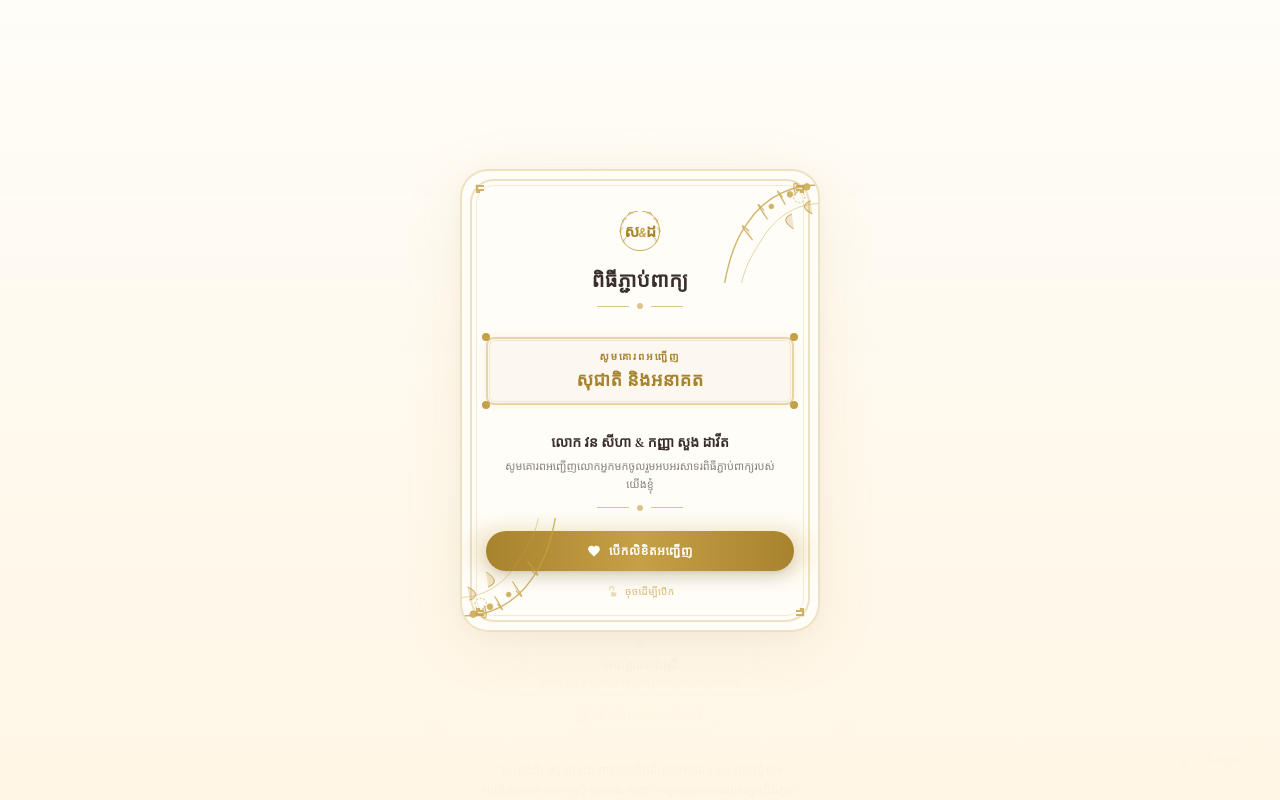
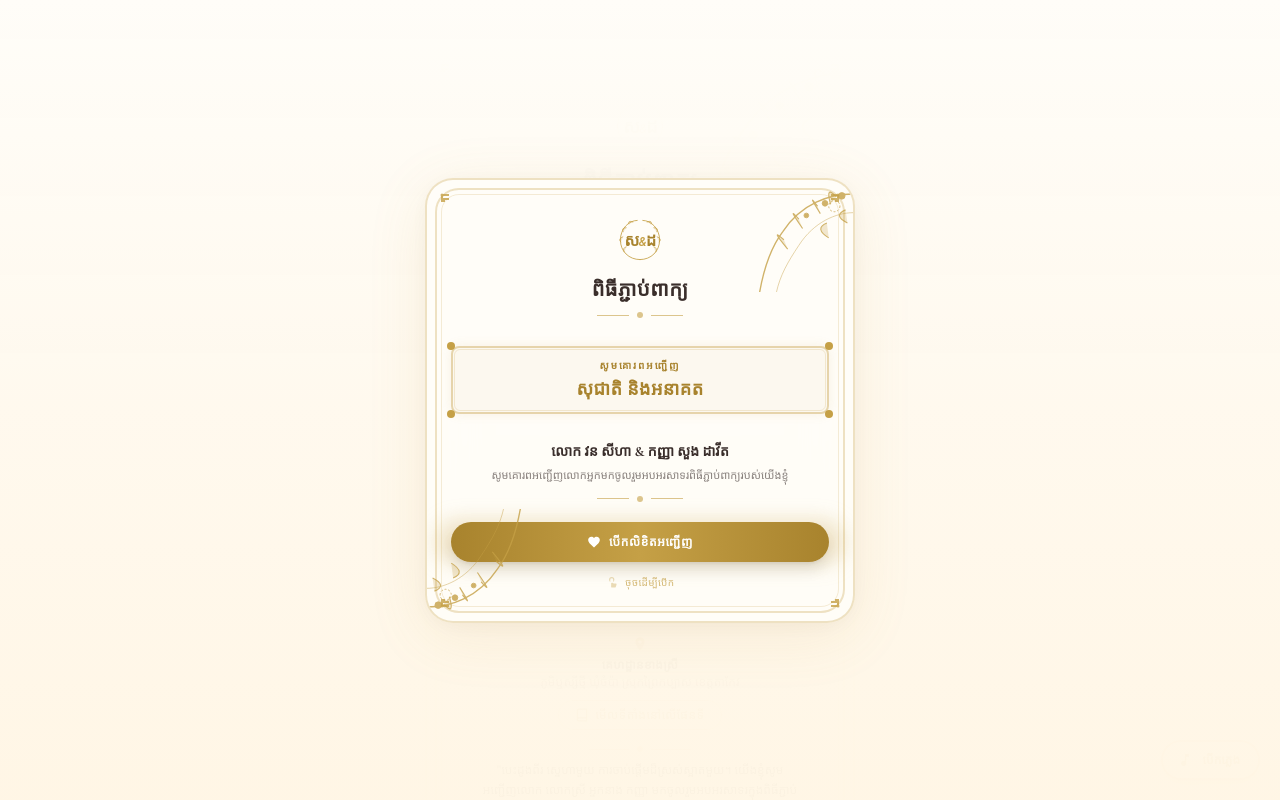
Before and after one commit to seyhavorn/engagement-app, a Vue app: page /#/ in a window 1280 px wide. Shown: the top 800 px of the page. Built offline with nearby package versions, Linux system fonts and the light colour scheme; a web font is replaced by a local one.

Commit message:
Add Generate Link

```diff
--- a/src/components/OpenEnvelopeModal.vue
+++ b/src/components/OpenEnvelopeModal.vue
@@ -52,7 +52,7 @@ const handleOpen = () => {
       v-if="!isOpen"
       @touchmove.prevent
       @wheel.prevent
-      class="fixed inset-0 z-50 flex items-center justify-center p-4 select-none touch-none overflow-hidden"
+      class="fixed inset-0 z-50 flex items-center justify-center p-3 select-none touch-none overflow-hidden"
       :class="
         theme === 'v1'
           ? 'bg-gradient-to-b from-[#FFFDF8] via-[#FFF9EE]/98 to-[#FFF6E5]/98'
@@ -71,7 +71,7 @@ const handleOpen = () => {
 
       <!-- ═══ Main Envelope Card ═══ -->
       <div
-        class="envelope-card relative w-full max-w-[360px] rounded-[28px] border-2 text-center backdrop-blur-xl overflow-hidden"
+        class="envelope-card relative w-full max-w-[430px] rounded-[28px] border-2 text-center backdrop-blur-xl overflow-hidden"
         :class="
           theme === 'v1'
             ? 'bg-[#FFFDF8]/95 backdrop-blur-md border-secondary/30 shadow-[0_12px_60px_rgba(197,160,70,0.12),0_4px_25px_rgba(0,0,0,0.04)] text-primary'
```
